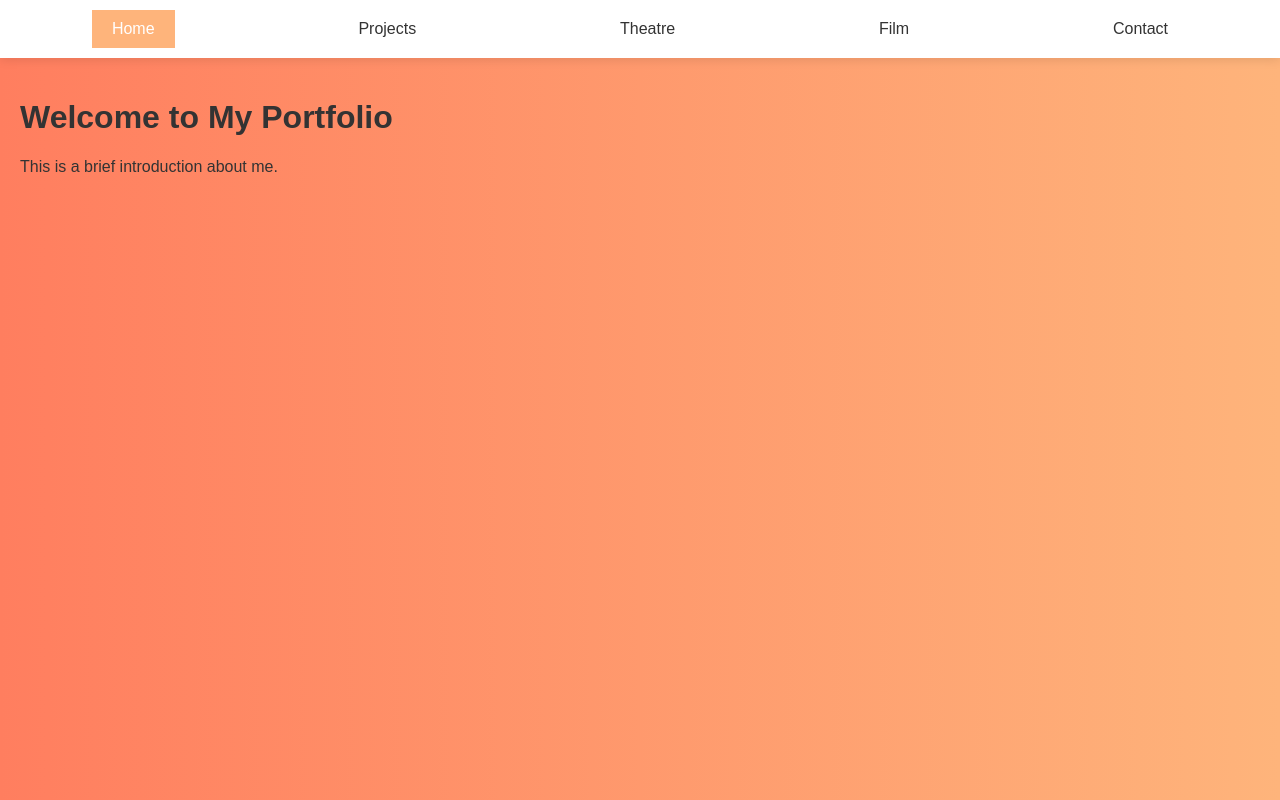
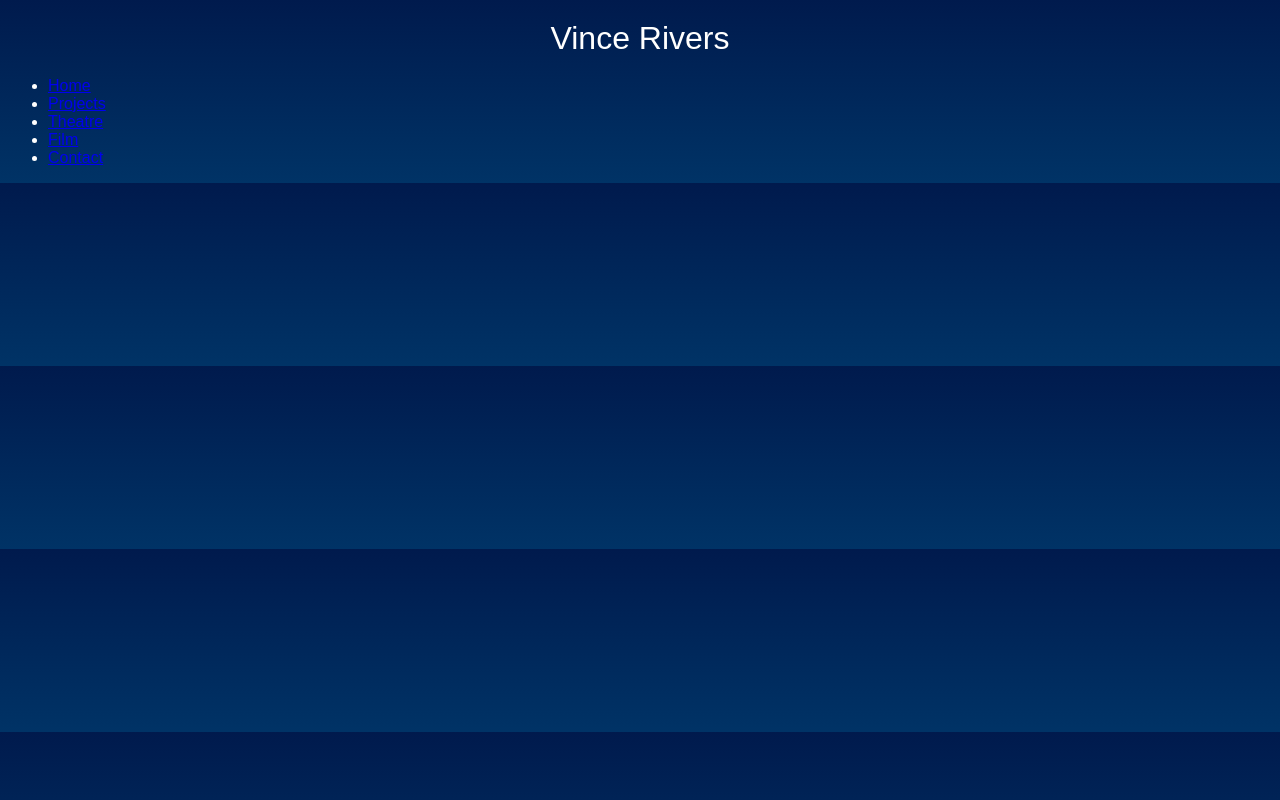
Before and after one commit to VinceRivers/vincerivers.github.io, a plain HTML site: page index.html in a window 1280 px wide. Drawn offline with Linux system fonts and the light colour scheme.

Commit message:
Updated index.html with header, background, and font changes

```diff
--- a/index.html
+++ b/index.html
@@ -3,86 +3,32 @@
 <head>
     <meta charset="UTF-8">
     <meta name="viewport" content="width=device-width, initial-scale=1.0">
-    <title>Portfolio</title>
+    <title>Vince Rivers</title>
     <style>
         body {
-            font-family: Arial, sans-serif;
-            margin: 0;
-            padding: 0;
-            background: linear-gradient(to right, #ff7e5f, #feb47b);
-            color: #333;
-            transition: background 0.5s;
-        }
-        .tabs {
-            display: flex;
-            justify-content: space-around;
-            padding: 10px;
-            background: #fff;
-            box-shadow: 0 2px 10px rgba(0,0,0,0.1);
-        }
-        .tab {
-            padding: 10px 20px;
-            cursor: pointer;
-            transition: background 0.3s;
-        }
-        .tab:hover {
-            background: #ff7e5f;
+            background: linear-gradient(#001a4d, #003366);
+            font-family: 'Futura', sans-serif;
             color: white;
         }
-        .tab.active {
-            background: #feb47b;
-            color: white;
+        header {
+            text-align: center;
+            margin: 20px 0;
+            font-size: 2em;
         }
-        .content {
-            padding: 20px;
-            display: none;
-        }
-        .content.active {
-            display: block;
-        }
+        /* Additional styles for tabs can be added here */
     </style>
 </head>
 <body>
-    <div class="tabs">
-        <div class="tab active" onclick="showTab('home')">Home</div>
-        <div class="tab" onclick="showTab('projects')">Projects</div>
-        <div class="tab" onclick="showTab('theatre')">Theatre</div>
-        <div class="tab" onclick="showTab('film')">Film</div>
-        <div class="tab" onclick="showTab('contact')">Contact</div>
-    </div>
-    <div class="content home active">
-        <h1>Welcome to My Portfolio</h1>
-        <p>This is a brief introduction about me.</p>
-    </div>
-    <div class="content projects">
-        <h1>Projects</h1>
-        <p>Details of my projects will go here.</p>
-    </div>
-    <div class="content theatre">
-        <h1>Theatre</h1>
-        <p>Information about my theatre work will go here.</p>
-    </div>
-    <div class="content film">
-        <h1>Film</h1>
-        <p>Details about my film work will go here.</p>
-    </div>
-    <div class="content contact">
-        <h1>Contact</h1>
-        <p>How to get in touch with me.</p>
-    </div>
-    <script>
-        function showTab(selectedTab) {
-            const tabs = document.querySelectorAll('.tab');
-            const contents = document.querySelectorAll('.content');
-            tabs.forEach(tab => {
-                tab.classList.remove('active');
-            });
-            contents.forEach(content => {
-                content.classList.remove('active');
-            });
-            document.querySelector(`.tab[onclick*='${selectedTab}']`).classList.add('active');
-            document.querySelector(`.content.${selectedTab}`).classList.add('active');
-        }
-    </script>
+    <header>Vince Rivers</header>
+    <nav>
+        <ul>
+            <li><a href="#home">Home</a></li>
+            <li><a href="#projects">Projects</a></li>
+            <li><a href="#theatre">Theatre</a></li>
+            <li><a href="#film">Film</a></li>
+            <li><a href="#contact">Contact</a></li>
+        </ul>
+    </nav>
+    <!-- Existing functionality for tabs goes here -->
 </body>
 </html>
```
